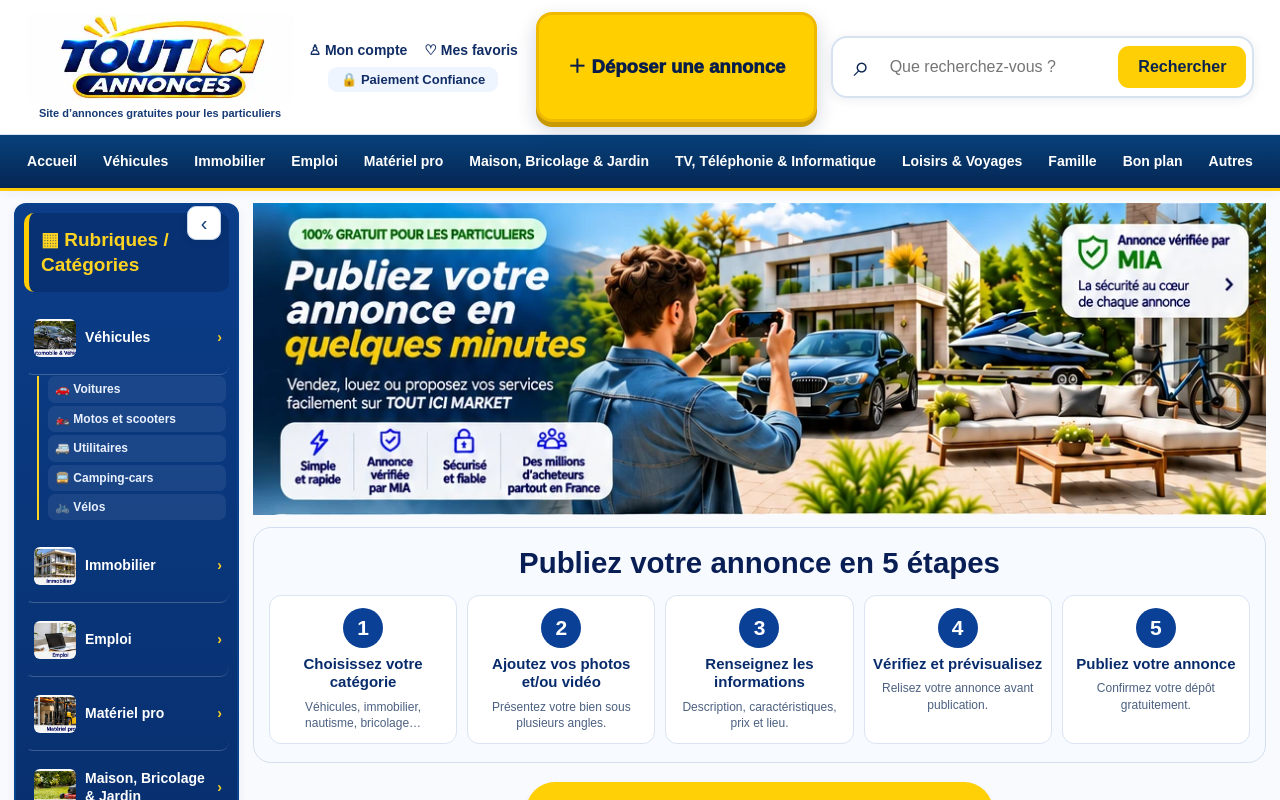
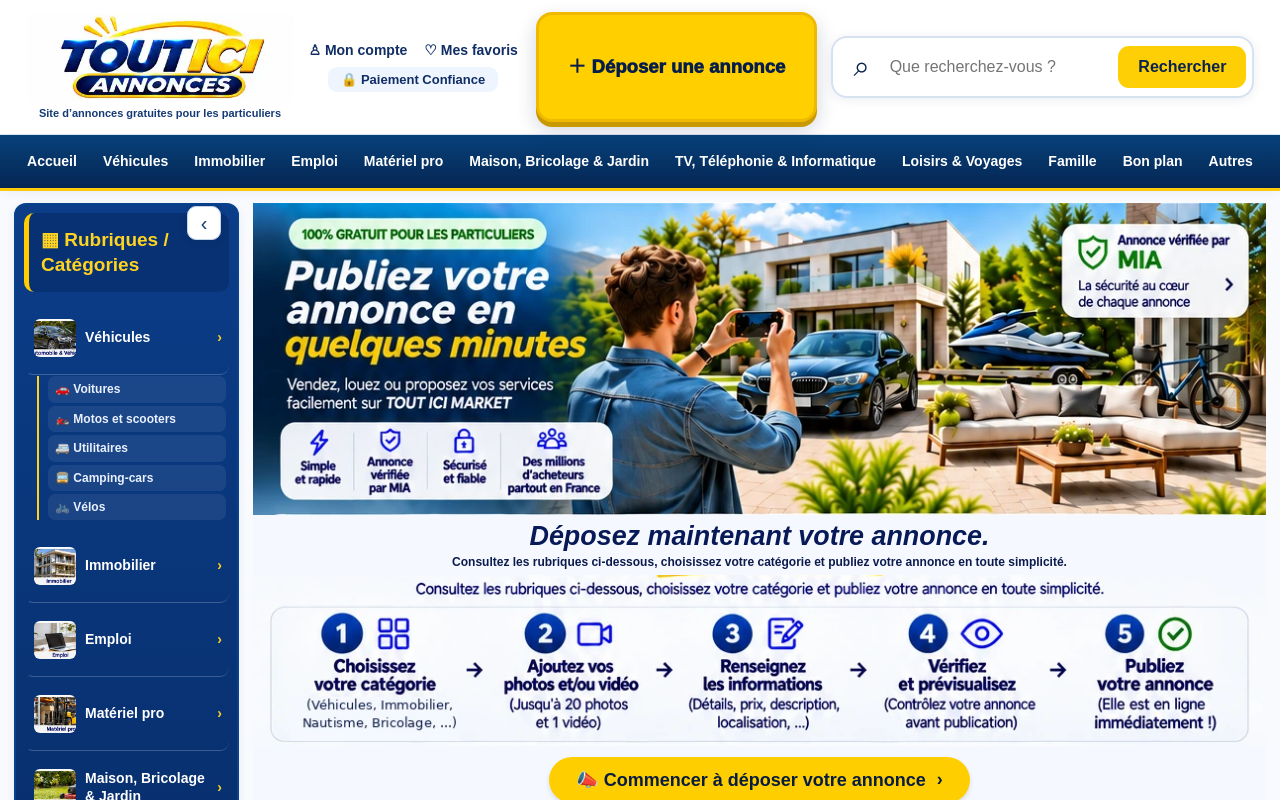
Before and after one commit to Touticimarket/tout-ici-market, a Next.js app: page /deposer in a window 1280 px wide. Shown: the top 800 px of the page. Built offline with nearby package versions, Linux system fonts and the light colour scheme.

Commit message:
Restaurer les cinq petites étapes du visuel validé, sans 'ou', et garder le bouton commencer

```diff
--- a/app/deposer/page.tsx
+++ b/app/deposer/page.tsx
@@ -124,13 +124,22 @@ html body:has(.depot-entry) .depot-entry{padding:0 0 24px!important;min-width:0!
 .depot-entry .depot-clear-step strong{font-size:15px;line-height:1.25;color:#082b6b}
 .depot-entry .depot-clear-step small{font-size:12px;line-height:1.35;color:#4b6080}
 @media(max-width:760px){.depot-entry .depot-clear-steps-grid{grid-template-columns:repeat(2,minmax(0,1fr))}}
+
+/* Reprendre le bandeau exact validé : icônes, micro-typographie et 5 étapes d'origine. */
+.depot-entry .depot-reference-steps{margin:0!important;padding:6px 0 0!important;background:#f6f8ff!important;text-align:center!important;border:0!important}
+.depot-entry .depot-reference-steps h2{margin:0 auto 3px!important;color:#071957!important;font-size:clamp(18px,2.1vw,27px)!important;font-weight:900!important;font-style:italic!important;line-height:1.15!important}
+.depot-entry .depot-reference-steps p{margin:1px 0 5px!important;color:#0b1b4c!important;font-size:clamp(9px,1vw,12px)!important;font-weight:700!important;line-height:1.25!important}
+.depot-entry .depot-reference-steps-image{display:block!important;width:100%!important;aspect-ratio:1024/173!important;background-image:url('/depot/reference-etapes.webp')!important;background-repeat:no-repeat!important;background-position:center bottom!important;background-size:100% auto!important}
+.depot-entry .start-wrap{padding:11px 0 9px!important;background:#f6f8ff!important}
+.depot-entry .start-button{background:#ffce00!important;color:#071c40!important;font-size:clamp(14px,1.45vw,18px)!important;padding:12px 27px!important;border-radius:30px!important}
+@media(max-width:600px){.depot-entry .depot-reference-steps h2{font-size:17px!important}.depot-entry .depot-reference-steps p{font-size:9px!important}.depot-entry .start-button{width:auto!important;max-width:98%!important;padding:12px 14px!important;font-size:13px!important}}
 `}</style>
 <div className="reference-top" aria-label="Présentation du dépôt d’annonce et ses cinq étapes"><img src="/depot/reference-haut.webp" alt="Publiez votre annonce en quelques minutes : voiture, maison, bateau, vélo et mobilier ; dépôt gratuit pour les particuliers" /></div>
-<section className="depot-clear-steps" aria-label="Comment publier votre annonce">
- <h2>Publiez votre annonce en 5 étapes</h2>
- <div className="depot-clear-steps-grid">{etapes.map((e,i)=><div className="depot-clear-step" key={e.titre}><span className="depot-step-number">{i+1}</span><strong>{e.titre}</strong><small>{e.description}</small></div>)}</div>
+<section className="depot-reference-steps" aria-label="Les cinq étapes pour déposer votre annonce">
+  <h2>Déposez maintenant votre annonce.</h2>
+  <p>Consultez les rubriques ci-dessous, choisissez votre catégorie et publiez votre annonce en toute simplicité.</p>
+  <div className="depot-reference-steps-image" role="img" aria-label="1 Choisissez votre catégorie ; 2 Ajoutez vos photos et/ou vidéo ; 3 Renseignez les informations ; 4 Vérifiez et prévisualisez ; 5 Publiez votre annonce" />
 </section>
-<div className="reference-top-tail"></div>
 <div className="start-wrap"><a href="#categories-depot" className="start-button">📣 Commencer à déposer votre annonce <span aria-hidden="true">›</span></a></div>
 <section className="categories-wrap" id="categories-depot">
 <div className="section-title"><h2>Choisissez votre catégorie</h2><p>Cliquez sur une rubrique pour ouvrir sa page de dépôt spécialisée.</p></div>
```
